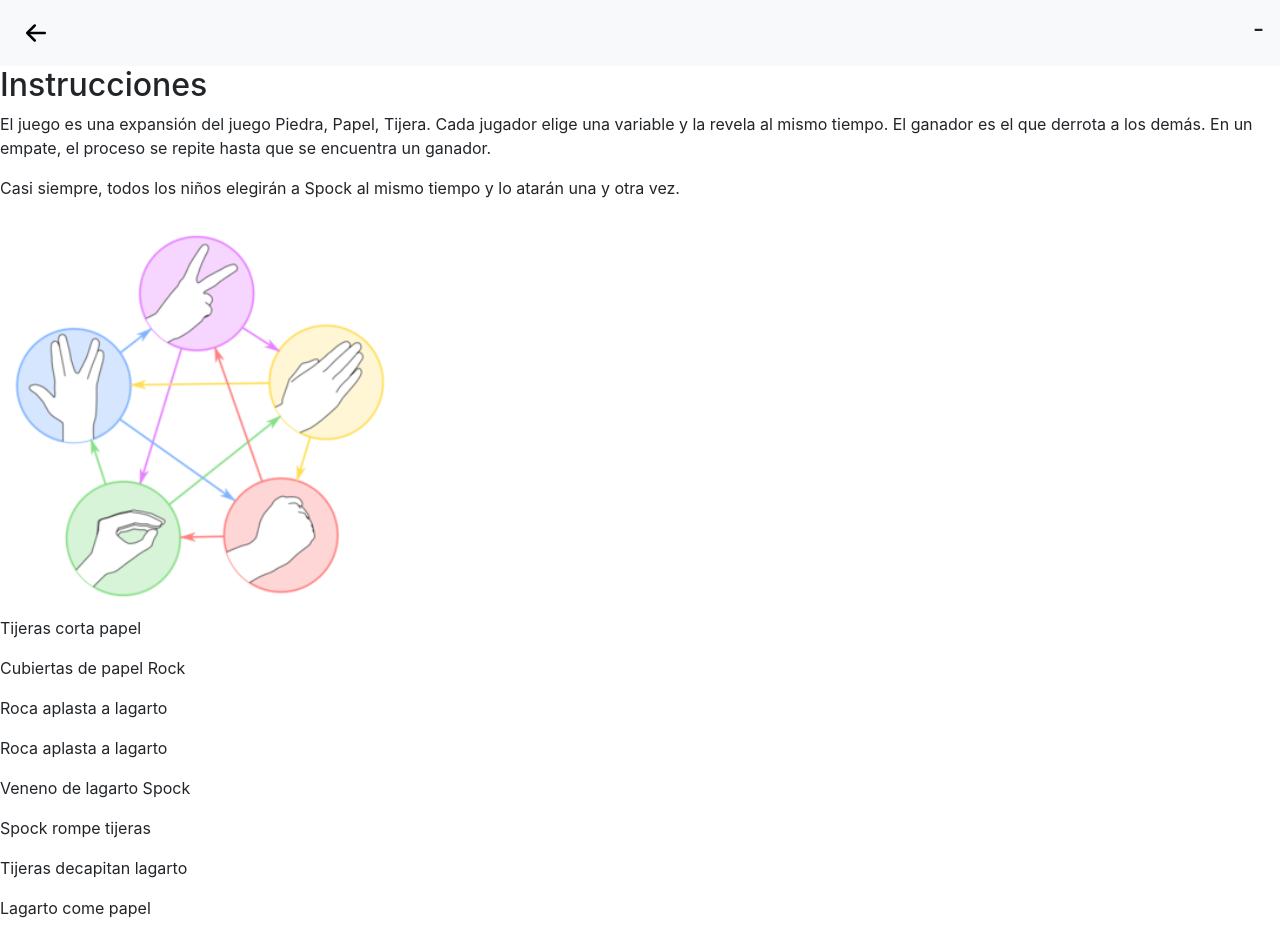
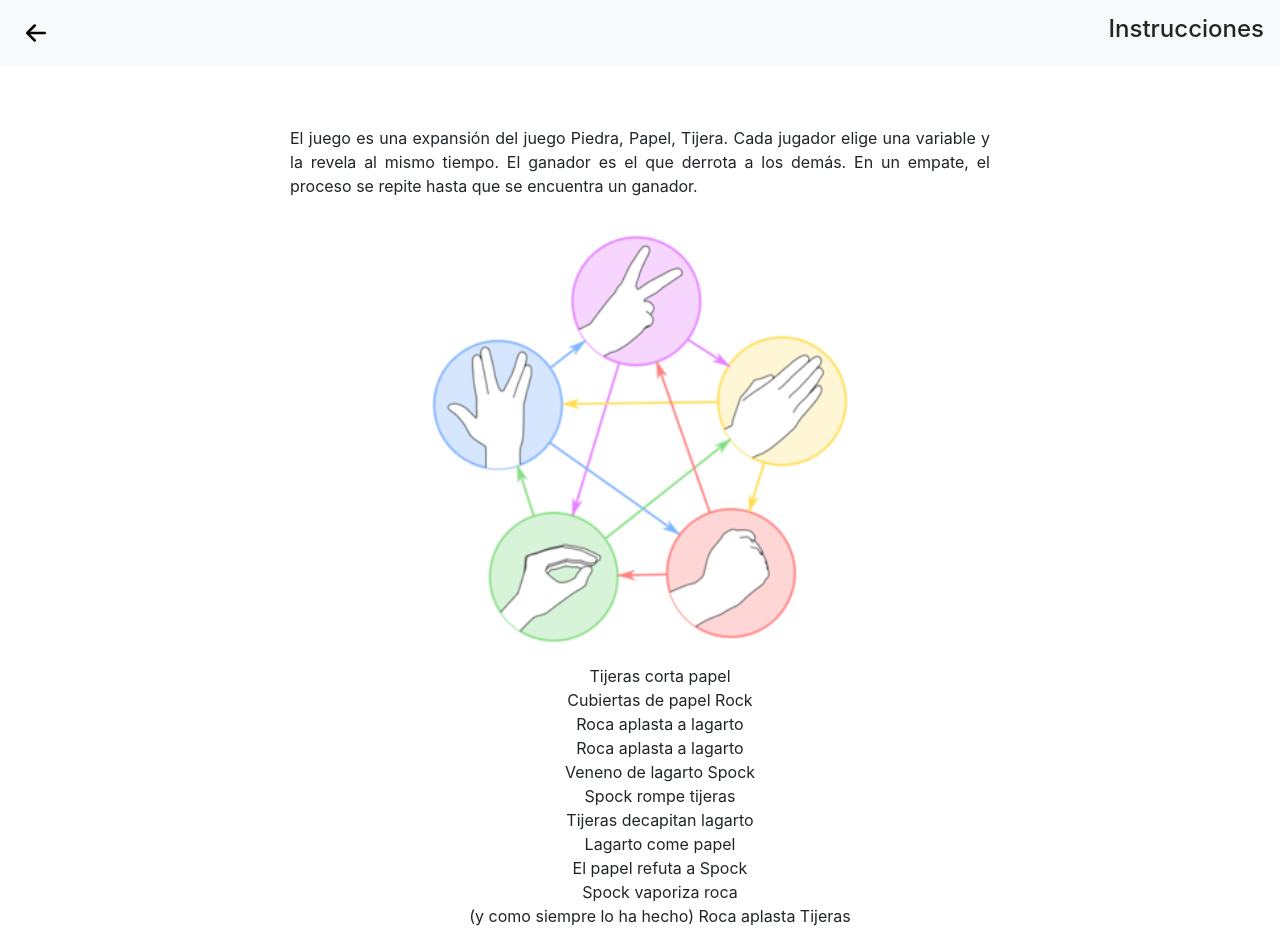
Before and after one commit to AntonellaDatri/piedra-papel-tijera-lagarto-spock, a React (Create React App) app: page /instrucciones in a window 1280 px wide. Shown: the top 939 px of the page. Built offline with nearby package versions, Linux system fonts and the light colour scheme.

Commit message:
instrucciones terminado

```diff
--- a/src/App.css
+++ b/src/App.css
@@ -11,7 +11,7 @@
 }
 
 .background-container {
-  background-color: #87dce7;
+  background-color: #f5f374;
   position: absolute;
   top: 0;
   left: 0;
@@ -19,9 +19,23 @@
   height: 80%;
 }
 
-.ganador{
-  color: rgb(255, 255, 255);
+.btn-position{
   text-align: center;
+}
+
+.btn-dark{
+  color: #fff;
+  background-color: #1def49;
+  border-color: #09cf2a
+}
+
+.btn-outline-light {
+  color: #ff2681;
+  border-color: #f54b92;
+}
+
+.container{
+  padding-top: 10px;
 }
 
 .elecciones{
@@ -29,6 +43,52 @@
   justify-content: space-between;
 }
 
-.btn-position{
+.ganador{
+  color: rgb(255, 255, 255);
   text-align: center;
 }
+
+h1{
+    font-size: 4.5rem;
+    color: #fff;
+    font-family: cursive;
+    text-align: center;
+}
+
+.image-instruccion-position{
+  text-align: center;
+
+}
+
+.image-instruccion{
+  width: 80%;
+  max-width: 450px;
+}
+
+.navbar-position{
+  position: fixed;
+  width: 100%;
+}
+
+.opciones{
+  padding: 0.75rem;
+  height: 18rem;
+  transition: all .3s;
+}
+
+p{
+  max-width: 700px;
+  justify-self: center;
+  text-align: justify;
+  padding-top: 50px;
+}
+
+.instruccion-content{
+  display: grid;
+
+}
+
+ul{
+  list-style: none;
+  text-align: center;
+}
--- a/src/components/instrucciones.js
+++ b/src/components/instrucciones.js
@@ -7,27 +7,35 @@ import ArrowLeftShort from '../images/Arrow-left-short.svg'
 
 function Instucciones(props) {
   const {onClick} = props
+  const texto = ()=>{
+    return(
+      <h4>Instrucciones</h4>
+  )
+  }
+
   return (
     <div >
-      <header>
-        <Navbar/>
-        <h2 className="instucciones">Instrucciones</h2>
-      </header>
-      <div className="">
+        <Navbar text={texto()}/>
+      <div className="instruccion-content container">
         <p> El juego es una expansión del juego Piedra, Papel, Tijera. Cada jugador elige una variable y la revela al mismo tiempo. El ganador es el que derrota a los demás. En un empate, el proceso se repite hasta que se encuentra un ganador.</p>
-        <p> Casi siempre, todos los niños elegirán a Spock al mismo tiempo y lo atarán una y otra vez.</p>
-        <img src={InstuccionImage} width="400" alt="Instruccionees del juego"></img>
-        <p>Tijeras corta papel</p>
-        <p>Cubiertas de papel Rock</p>
-        <p>Roca aplasta a lagarto</p>
-        <p>Roca aplasta a lagarto</p>
-        <p>Veneno de lagarto Spock</p>
-        <p>Spock rompe tijeras</p>
-        <p>Tijeras decapitan lagarto</p>
-        <p>Lagarto come papel</p>
-        <p>El papel refuta a Spock</p>
-        <p>Spock vaporiza roca</p>
-        <p>(y como siempre lo ha hecho) Roca aplasta Tijeras</p>
+        <div className="image-instruccion-position">
+         <img className="image-instruccion" src={InstuccionImage} alt="Instruccionees del juego"></img>
+        </div>
+        <div>
+          <ul>
+              <li>Tijeras corta papel</li>
+              <li>Cubiertas de papel Rock</li>
+              <li>Roca aplasta a lagarto</li>
+              <li>Roca aplasta a lagarto</li>
+              <li>Veneno de lagarto Spock</li>
+              <li>Spock rompe tijeras</li>
+              <li>Tijeras decapitan lagarto</li>
+              <li>Lagarto come papel</li>
+              <li>El papel refuta a Spock</li>
+              <li>Spock vaporiza roca</li>
+              <li>(y como siempre lo ha hecho) Roca aplasta Tijeras</li>
+            </ul>
+        </div>
       </div>
     </div>
   );
--- a/src/components/navbar.js
+++ b/src/components/navbar.js
@@ -3,17 +3,17 @@ import { Link, useHistory } from 'react-router-dom';
 import ArrowLeftShort from '../images/Arrow-left-short.svg'
 
 function Navbar(props) {
-    const {puntosJ1,puntosJ2} = props
+    const {text} = props
   return (
     <>
-        <nav class="navbar navbar-light bg-light">
+        <nav class="navbar navbar-light bg-light navbar-position">
             <div>
                 <Link class="navbar-brand" to="/">
                     <img src={ArrowLeftShort} width="40" alt="cerrar"></img>
                 </Link>
             </div>
             <div>
-                <h4>{puntosJ1}-{puntosJ2}</h4>
+                <h4>{text}</h4>
             </div>
         </nav>
     </>
--- a/src/pages/home.js
+++ b/src/pages/home.js
@@ -12,10 +12,10 @@ function Home() {
         <div className="container ">
           <h1>Piedra Papel Tijera Lagarto Spock</h1>
           <Link  to ="/play">
-            <button type="button" className="btn btn-outline-success">Jugar</button>
+            <button type="button" className="btn btn-dark">Jugar</button>
           </Link>
           <Link  to ="/instrucciones">
-            <button type="button" className="btn btn-outline-primary">Como jugar</button>
+            <button type="button" className="btn btn-outline-light">Como jugar</button>
           </Link>
         </div>
       </div>
--- a/src/pages/play.js
+++ b/src/pages/play.js
@@ -29,11 +29,11 @@ function Play (props){
 
     const ganaJugador1 = (seleccionP1,seleccionP2) => {
         return (
-        (seleccionP1 === "Tijeras" && (seleccionP2==="Papel" || seleccionP2==="Lagarto")) ||
-        (seleccionP1 === "Papel" && (seleccionP2==="Piedra" || seleccionP2==="Spock"))    ||
-        (seleccionP1 === "Piedra" && (seleccionP2==="Lagarto" || seleccionP2==="tijera")) ||
-        (seleccionP1 === "Lagarto" && (seleccionP2==="Spock" || seleccionP2==="Papel"))   ||
-        (seleccionP1 === "Spock" && (seleccionP2==="Tijeras" || seleccionP2==="Piedra")))
+        (seleccionP1 === "Tijeras" && (seleccionP2==="Papel"   || seleccionP2==="Lagarto")) ||
+        (seleccionP1 === "Papel"   && (seleccionP2==="Piedra"  || seleccionP2==="Spock"))   ||
+        (seleccionP1 === "Piedra"  && (seleccionP2==="Lagarto" || seleccionP2==="tijera"))  ||
+        (seleccionP1 === "Lagarto" && (seleccionP2==="Spock"   || seleccionP2==="Papel"))   ||
+        (seleccionP1 === "Spock"   && (seleccionP2==="Tijeras" || seleccionP2==="Piedra")))
     }
 
     const resetear = () =>{
@@ -44,19 +44,25 @@ function Play (props){
         console.log(eleccionJ1 + " " + eleccionJ2 + " " + ganador + " " + showResultados)
     }
 
+    const texto = () => {
+        return(
+            <h4>{puntosJugador1} - {puntosJugador2}</h4>
+        )
+    }
 
     return (
-        <div>
+        <div className="background-container">
             <div>
-                <Navbar puntosJ1={puntosJugador1} puntosJ2={puntosJugador2}/>
+                <Navbar text={texto()}/>
             </div>
             <div className="container">
+
                 <div>
                     <h1>Elige una opcion</h1>
                 </div>
                 <div>
                     {opciones.map (content => (
-                            <div>
+                            <div className="container">
                                 <button type="button" className="btn btn-outline-success" onClick={()=>verificarGanador(content)}>{content}</button>
                             </div>
                         ))}
```
